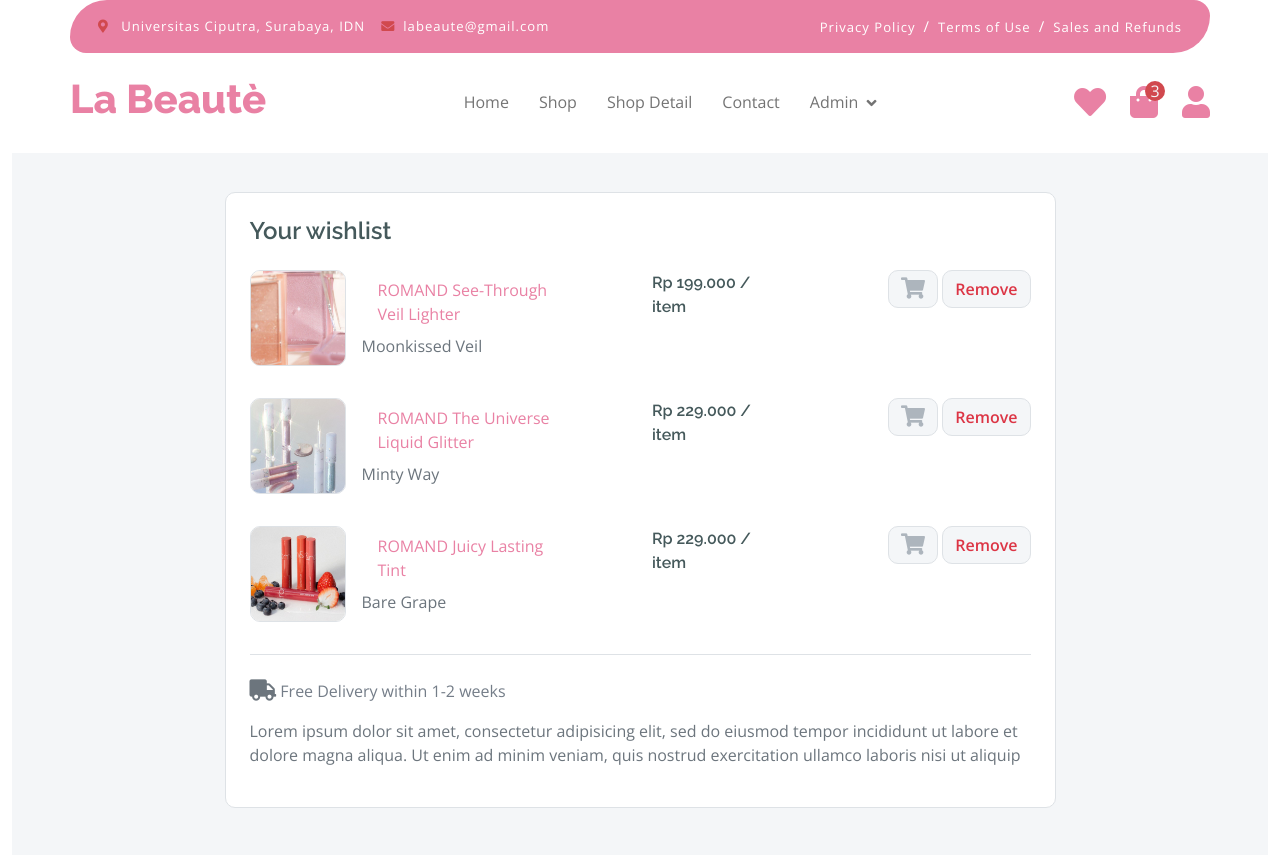
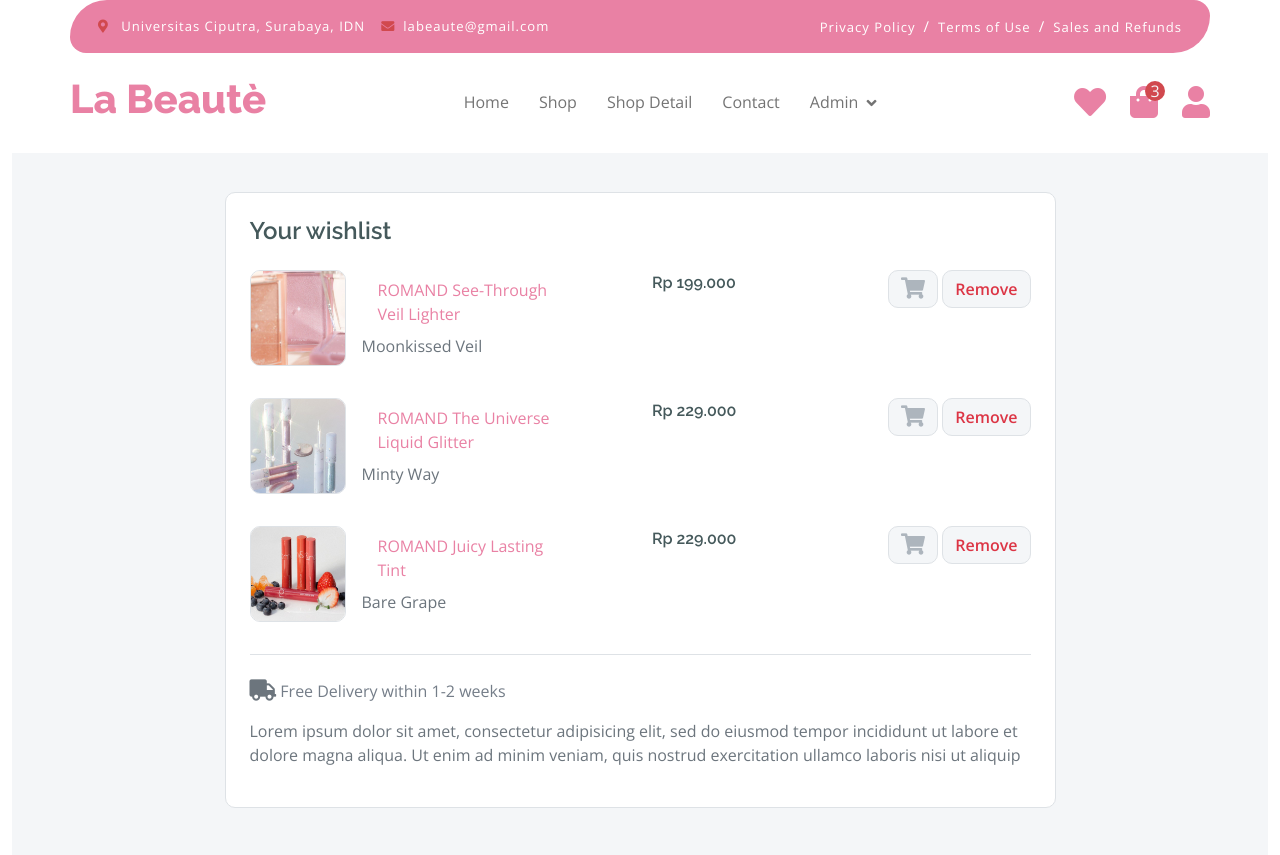
Before and after one commit to Zwelious/La-Beaute, a Laravel app: page /wishlist in a window 1280 px wide. Shown: the top 855 px of the page. Run offline with Laravel 10, Linux system fonts and the light colour scheme; some libraries are stand-ins or nearby versions.

Commit message:
LASTTT
APDET LAST!!

```diff
--- a/resources/views/cart.blade.php
+++ b/resources/views/cart.blade.php
@@ -64,7 +64,7 @@
                         <div class="">
                         <text class="h6">Rp 123.500</text>
                         <del class="text-success">Rp 130.000</del> <br />
-                        <small class="text-muted text-nowrap"> Rp 130.000 / per item </small>
+                        <small class="text-muted text-nowrap"> Rp 130.000 / item </small>
                         </div>
                     </div>
                     <div class="col-lg col-sm-6 d-flex justify-content-sm-center justify-content-md-start justify-content-lg-center justify-content-xl-end mb-2">
@@ -99,7 +99,7 @@
                         <div class="">
                         <text class="h6">Rp 27.550</text>
                         <del class="text-success">Rp 29.000</del> <br />
-                        <small class="text-muted text-nowrap"> Rp 29.000 / per item </small>
+                        <small class="text-muted text-nowrap"> Rp 29.000 / item </small>
                         </div>
                     </div>
                     <div class="col-lg col-sm-6 d-flex justify-content-sm-center justify-content-md-start justify-content-lg-center justify-content-xl-end mb-2">
@@ -133,7 +133,7 @@
                         </div>
                         <div class="">
                         <text class="h6">Rp 75.000</text> <br />
-                        <small class="text-muted text-nowrap"> Rp 75.000 / per item </small>
+                        <small class="text-muted text-nowrap"> Rp 75.000 / item </small>
                         </div>
                     </div>
                     <div class="col-lg col-sm-6 d-flex justify-content-sm-center justify-content-md-start justify-content-lg-center justify-content-xl-end mb-2">
--- a/resources/views/checkout.blade.php
+++ b/resources/views/checkout.blade.php
@@ -229,7 +229,7 @@
                 <p class="mb-2 text-danger">-</p>
               </div>
               <div class="d-flex justify-content-between">
-                <p class="mb-2">Shipping cost:</p>
+                <p class="mb-2">TAX:</p>
                 <p class="mb-2">Free</p>
               </div>
               <hr />
--- a/resources/views/wishlist.blade.php
+++ b/resources/views/wishlist.blade.php
@@ -52,7 +52,7 @@
               </div>
               <div class="col-lg-2 col-sm-6 col-6">
                 <div class="">
-                  <text class="h6">Rp 199.000 / item</text> <br />
+                  <text class="h6">Rp 199.000</text> <br />
                 </div>
               </div>
               <div class="col-lg col-sm-6 d-flex justify-content-sm-center justify-content-md-start justify-content-lg-center justify-content-xl-end mb-2">
@@ -77,7 +77,7 @@
               </div>
               <div class="col-lg-2 col-sm-6 col-6">
                 <div class="">
-                  <text class="h6">Rp 229.000 / item</text> <br />
+                  <text class="h6">Rp 229.000</text> <br />
                 </div>
               </div>
               <div class="col-lg col-sm-6 d-flex justify-content-sm-center justify-content-md-start justify-content-lg-center justify-content-xl-end mb-2">
@@ -102,7 +102,7 @@
               </div>
               <div class="col-lg-2 col-sm-6 col-6">
                 <div class="">
-                <text class="h6">Rp 229.000 / item</text> <br />
+                <text class="h6">Rp 229.000</text> <br />
                 </div>
               </div>
               <div class="col-lg col-sm-6 d-flex justify-content-sm-center justify-content-md-start justify-content-lg-center justify-content-xl-end mb-2">
```
